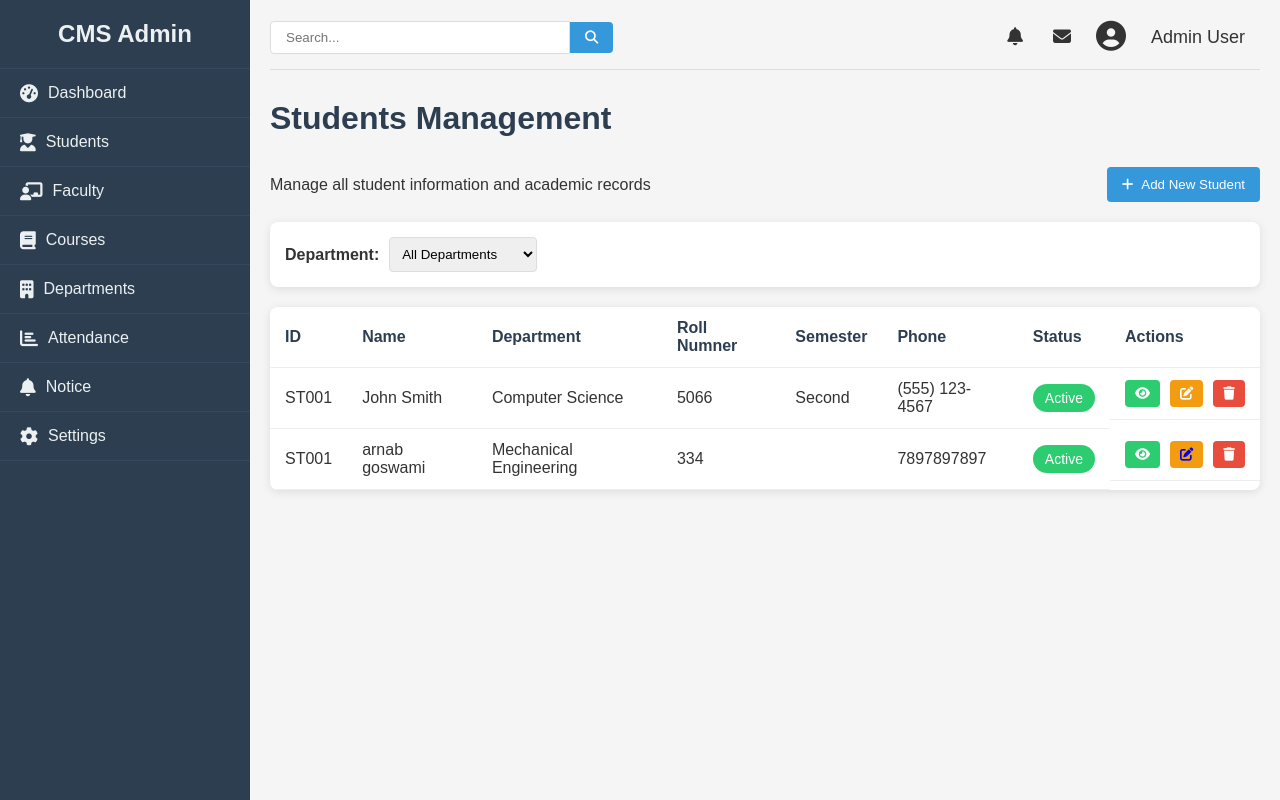
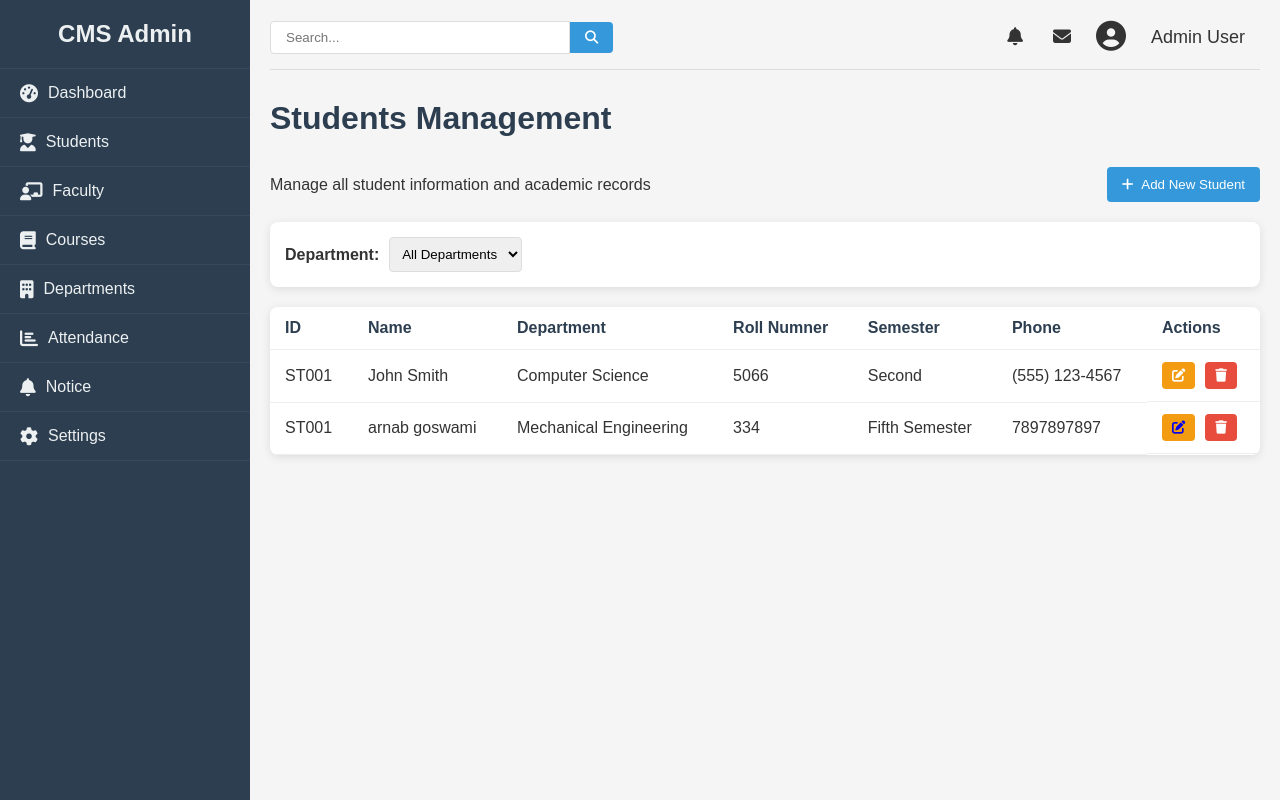
Before and after one commit to devnydv/college, a Flask app: template college/admin/templates/student.html in a window 1280 px wide. Run offline with Flask 3, Linux system fonts and the light colour scheme; the template is opened without the code that fills it: values that come from a table or form of the project are taken from there, most other values are stand-ins (such as "Sample title", 1, 10 or a date in 2020).

Commit message:
Fix typos in semester field, add date of joining to faculty model, and enhance faculty and student templates with department options and improved rendering.

```diff
--- a/college/admin/addroute.py
+++ b/college/admin/addroute.py
@@ -15,7 +15,7 @@ def addstdn():
         roll= int(data['roll']),
         email=data['email'],
         phone= data['phone'],
-        semmester= data['year'],
+        semester= data['year'],
         dob= datetime.strptime(data['dob'], '%Y-%m-%d').date(),
         gender= data['gender'],
         department= data['department'],
@@ -36,14 +36,14 @@ def addfaculty():
         department= data['department'],
         role= data['role'],
         dob= datetime.strptime(data['dob'], '%Y-%m-%d').date(),
+        doj= datetime.strptime(data['doj'], '%Y-%m-%d').date(),
         gender= data['gender'],
         address= data['address'])
-
         db.session.add(student)
         db.session.commit()
         print(data)
     #inser = addtablerow()
-    return render_template("addfaculty.html")
+    return render_template("addfaculty.html", data =False, departments = dep)
 
 @app.route("/admin/addcourse", methods = ["GET", "POST"])
 def addcourse():
--- a/college/admin/templates/student.html
+++ b/college/admin/templates/student.html
@@ -47,10 +47,10 @@
                         <label w-tid="371">Department:</label>
                         <select w-tid="373">
                             <option w-tid="375">All Departments</option>
-                            <option w-tid="377">Computer Science</option>
-                            <option w-tid="379">Business Admin</option>
-                            <option w-tid="381">Engineering</option>
-                            <option w-tid="383">Psychology</option>
+                            {%for dep in departments%}
+                            {{dep}}
+                            <option value="{{dep}}">{{dep}}</option>
+                            {%endfor%}
                         </select>
                     </div>
 
@@ -87,7 +87,7 @@
                                 <th w-tid="429">Semester</th>
                                 <!-- <th w-tid="431">Email</th> -->
                                 <th w-tid="433">Phone</th>
-                                <th w-tid="435">Status</th>
+                                <!-- <th w-tid="435">Status</th> -->
                                 <th w-tid="437">Actions</th>
                             </tr>
                         </thead>
@@ -99,10 +99,9 @@
                                 <td w-tid="449">5066</td>
                                 <td w-tid="451">Second</td>
                                 <td w-tid="453">(555) 123-4567</td>
-                                <td w-tid="455"><span class="status active" w-tid="457">Active</span></td>
+                                <!-- <td w-tid="455"><span class="status active" w-tid="457">Active</span></td> -->
                                 <td class="action-cell" w-tid="459">
-                                    <button class="action-btn view-btn" w-tid="461"><i class="fas fa-eye"
-                                            w-tid="463"></i></button>
+
                                     <button class="action-btn edit-btn" w-tid="465"><i class="fas fa-edit"
                                             w-tid="467"></i></button>
                                     <button class="action-btn delete-btn" w-tid="469"><i class="fas fa-trash"
@@ -116,12 +115,11 @@
                                 <td w-tid="445">{{student.name}}</td>
                                 <td w-tid="447">{{student.department}}</td>
                                 <td w-tid="449">{{student.roll}}</td>
-                                <td w-tid="451">{{student.semmester}}</td>
+                                <td w-tid="451">{{student.semester}}</td>
                                 <td w-tid="453">{{student.phone}}</td>
-                                <td w-tid="455"><span class="status active" w-tid="457">Active</span></td>
+                                <!-- <td w-tid="455"><span class="status active" w-tid="457">Active</span></td> -->
                                 <td class="action-cell" w-tid="459">
-                                    <button class="action-btn view-btn" w-tid="461"><i class="fas fa-eye"
-                                            w-tid="463"></i></button>
+
                                     <button class="action-btn edit-btn" w-tid="465">
                                         <a href="/admin/update/student/{{student.id}}">
                                             <i class="fas fa-edit" w-tid="467"></i>
--- a/college/model.py
+++ b/college/model.py
@@ -47,6 +47,7 @@ class Faculty(db.Model):
     department = db.Column(db.Integer, nullable=False)
     role = db.Column(db.Integer, nullable=False)
     dob = db.Column(db.Date, nullable=False)
+    doj = db.Column(db.Date, nullable=False)
     gender = db.Column(db.String, nullable=False)
     address = db.Column(db.String, nullable=False)
 
@@ -61,6 +62,7 @@ class Faculty(db.Model):
             'department': self.department,
             'role': self.role,
             "dob": self.dob,
+            "doj": self.doj,
             'gender': self.gender,
             "address": self.address,
             }
--- a/college/student/templates/profile.html
+++ b/college/student/templates/profile.html
@@ -6,6 +6,6 @@
     <title>std front end</title>
 </head>
 <body>
-
+    student profile
 </body>
 </html>
```
Also changed, not shown: college/admin/adminroute.py (+4 -4 lines), college/admin/templates/addfaculty.html (+26 -15 lines), college/admin/templates/addstudent.html (+4 -3 lines), college/admin/templates/faculty.html (+8 -5 lines), college/admin/update.py (+7 -0 lines), instance/example.db.
